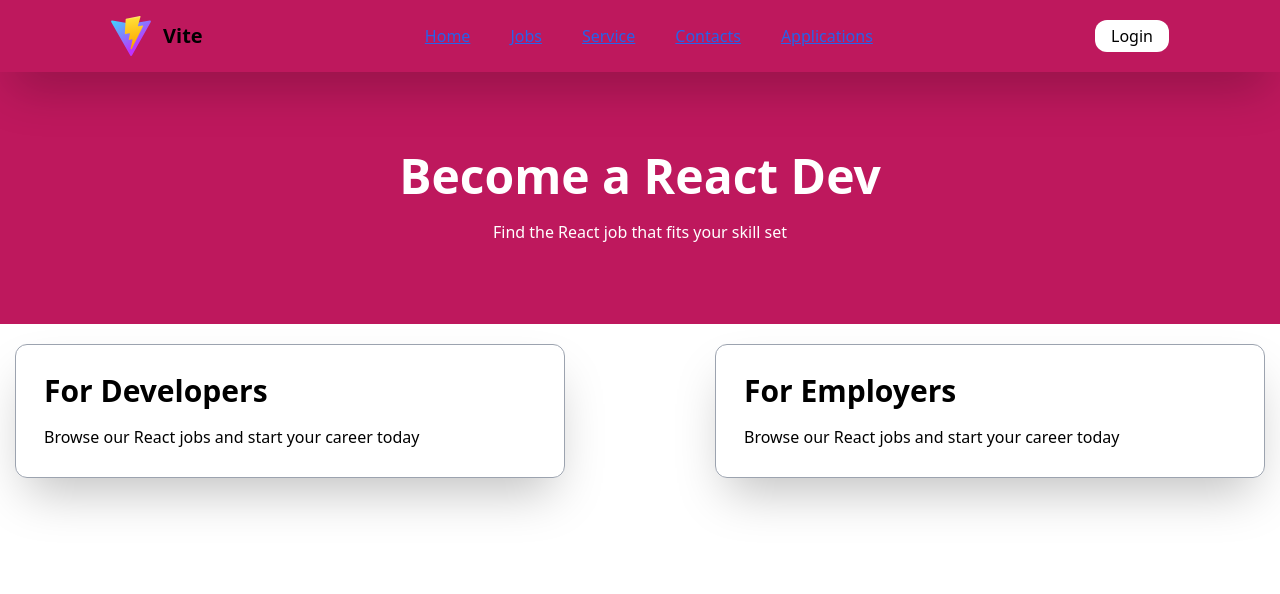
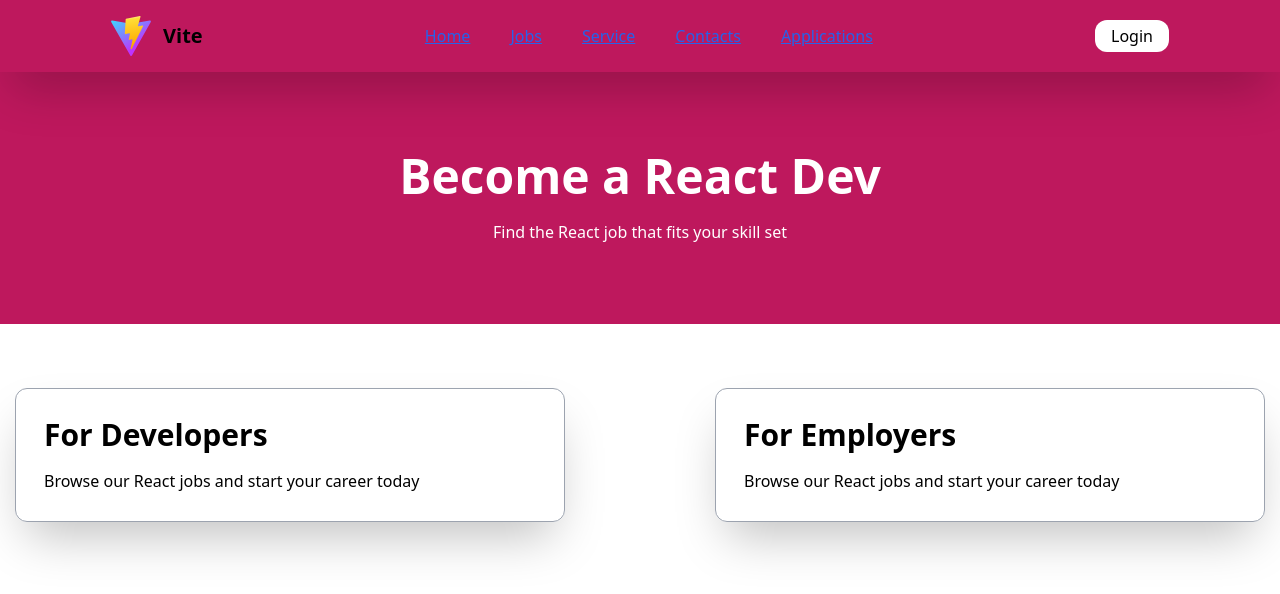
Before and after one commit to Obasky007/React, a React (Vite) app: page / in a window 1280 px wide. Shown: the top 594 px of the page. Built offline with nearby package versions, Linux system fonts and the light colour scheme.

Commit message:
first commit

```diff
--- a/src/Components/Body.jsx
+++ b/src/Components/Body.jsx
@@ -8,7 +8,7 @@
         <h1 className="font-bold text-5xl mb-5">Become a React Dev</h1>
         <p>Find the React job that fits your skill set</p>
       </div>
-      <div className='flex justify-center items-center gap-[150px] mt-5'>
+      <div className='flex justify-center items-center gap-[150px] mt-16'>
         <Cards
           title='For Developers'
         description='Browse our React jobs and start your career today'/>
```
